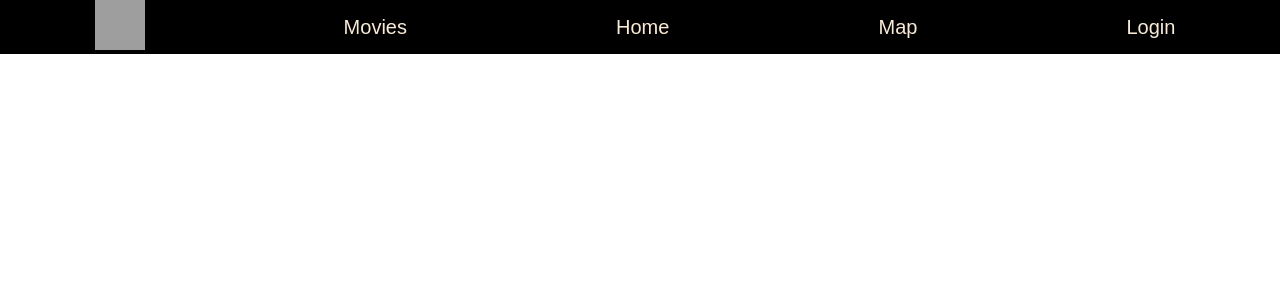
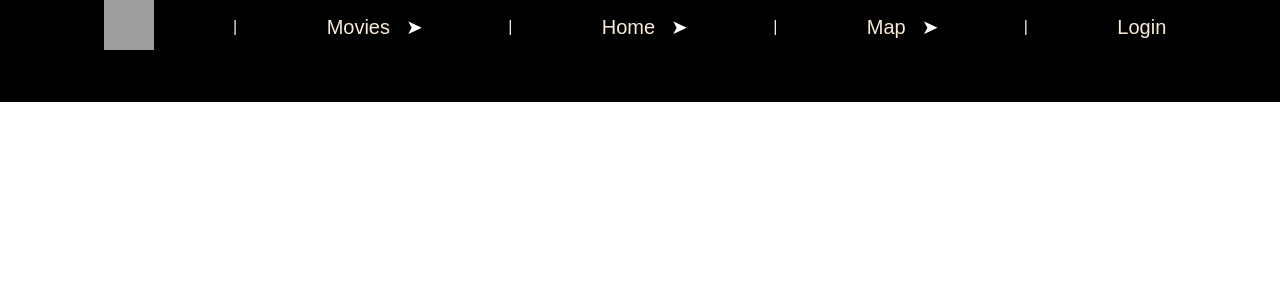
Before and after one commit to MaximGordiyenko/real-estate, a React (Create React App) app: page / in a window 1280 px wide. Shown: the top 300 px of the page. Built offline with nearby package versions, Linux system fonts and the light colour scheme; grey boxes are pictures that could not be loaded; the HTML template or start-up script is replaced by a standard one.

Commit message:
move navbar to folder

```diff
--- a/src/App.js
+++ b/src/App.js
@@ -1,24 +1,19 @@
 import React from 'react';
-import {BrowserRouter as Router, Link, Route, Switch} from 'react-router-dom'
-import Logo from "./Components/Head/Logo";
+import {BrowserRouter as Router, Route, Switch} from 'react-router-dom'
+// import Logo from "./Components/Head/Logo";
 import CardsPage from "./Components/Card/CardsPage";
 import Map from "./Components/Head/Map";
 import {LoginForm} from "./Components/Login/LoginForm";
-import style from "../src/css/App.module.css";
+// import style from "../src/css/App.module.css";
 import Breadcrumbs from "./Components/Head/Breadcrumbs";
 import CardView from "./Components/Card/CardView";
+import Navbar from "./Components/Head/Navbar";
 
 
 function App() {
     return (
       <Router>
-          <ul className={style.ul}>
-              <li><span className={style.logo}><Logo/></span></li>
-              <li className={style.li}><Link to='/movies' className={style.link}>Movies</Link></li>
-              <li><Link to='/home' className={style.link}>Home</Link></li>
-              <li><Link to='/map' className={style.link}>Map</Link></li>
-              <li><Link to='/login' className={style.link}>Login</Link></li>
-          </ul>
+          <Navbar/>
           <Breadcrumbs/>
           <Switch>
               <Route exact path='/movies' component={CardsPage}/>
--- a/src/Components/Head/Navbar.js
+++ b/src/Components/Head/Navbar.js
@@ -3,36 +3,52 @@ import style from '../../css/Navbar.module.css';
 import Logo from "./Logo";
 import {Link} from "react-router-dom";
 
-const Navbar = () => (
-  <ul className={style.ul}>
-    <li>
-      <Link to='/'>
-        <nav className={style.logo}>
-          <Logo/>
-        </nav>
-      </Link>
-    </li>
-    <li className={style.li}>
-      <Link to='/' className={style.link}>
-        Movies
-      </Link>
-    </li>
-    <li>
-      <Link to='/blog' className={style.link}>
-        Blog
-      </Link>
-    </li>
-    <li>
-      <Link to='/shop' className={style.link}>
-        Shop
-      </Link>
-    </li>
-    <li>
-      <Link to='/login' className={style.link}>
-        Login
-      </Link>
-    </li>
-  </ul>
-);
+const Navbar = () => {
+    return (
+      <nav className={style.nav}>
+          <ul className={style.ul}>
+              <li><span className={style.logo}><Logo/></span></li>
+              <span className={style.separator}>|</span>
+              <li className={style.li}>
+                  <Link to='/movies' className={style.link}>Movies</Link>
+                  <div className={style.dropdown}>
+                      <button className={style.dropbtn}>&#10148;</button>
+                      <div className={style.dropdownContent}>
+                          <Link to="">Link 1</Link>
+                          <Link to="">Link 2</Link>
+                          <Link to="">Link 3</Link>
+                      </div>
+                  </div>
+              </li>
+              <span className={style.separator}>|</span>
+              <li>
+                  <Link to='/home' className={style.link}>Home</Link>
+                  <div className={style.dropdown}>
+                      <button className={style.dropbtn}>&#10148;</button>
+                      <div className={style.dropdownContent}>
+                          <Link to="">Link 1</Link>
+                          <Link to="">Link 2</Link>
+                          <Link to="">Link 3</Link>
+                      </div>
+                  </div>
+              </li>
+              <span className={style.separator}>|</span>
+              <li>
+                  <Link to='/map' className={style.link}>Map</Link>
+                  <div className={style.dropdown}>
+                      <button className={style.dropbtn}>&#10148;</button>
+                      <div className={style.dropdownContent}>
+                          <Link to="">Link 1</Link>
+                          <Link to="">Link 2</Link>
+                          <Link to="">Link 3</Link>
+                      </div>
+                  </div>
+              </li>
+              <span className={style.separator}>|</span>
+              <li><Link to='/login' className={style.link}>Login</Link></li>
+          </ul>
+      </nav>
+    );
+};
 
 export default Navbar;
--- a/src/css/Breadcrumbs.module.css
+++ b/src/css/Breadcrumbs.module.css
@@ -1,6 +1,7 @@
 .container {
     margin: 0;
     background: black;
+    padding-top: 8%;
 }
 
 .breadcrumbsItem {
--- a/src/css/Navbar.module.css
+++ b/src/css/Navbar.module.css
@@ -1,3 +1,9 @@
+.nav {
+    position: fixed;
+    width: 90%;
+    left: 5%;
+}
+
 .ul {
     display: flex;
     justify-content: space-around;
@@ -19,9 +25,59 @@
     background: black;
 }
 
+.separator {
+    color: #eeeeee;
+}
+
 .link {
     font-size: 20px;
     text-decoration: none;
     color: antiquewhite;
     margin: 10px;
 }
+
+.dropbtn {
+    background-color: transparent;
+    color: white;
+    border: none;
+    font-size: 20px;
+}
+
+.dropdown {
+    position: relative;
+    display: inline-block;
+}
+
+.dropdownContent {
+    display: none;
+    position: absolute;
+    background-color: #f1f1f1;
+    min-width: 160px;
+    box-shadow: 0px 8px 16px 0px rgba(0, 0, 0, 0.2);
+    z-index: 1;
+}
+
+.dropdownContent a {
+    color: black;
+    padding: 12px 16px;
+    text-decoration: none;
+    display: block;
+}
+
+.dropdownContent a:hover {
+    background-color: #ddd;
+}
+
+.dropdown:hover .dropdownContent {
+    display: block;
+}
+
+.dropdown:hover .dropbtn {
+    background-color: #cc0d0d;
+    border-radius: 5px;
+}
+
+.dropbtn:hover {
+    transform: rotate(90deg);
+    transition: .50s ease-in-out;
+}
```
